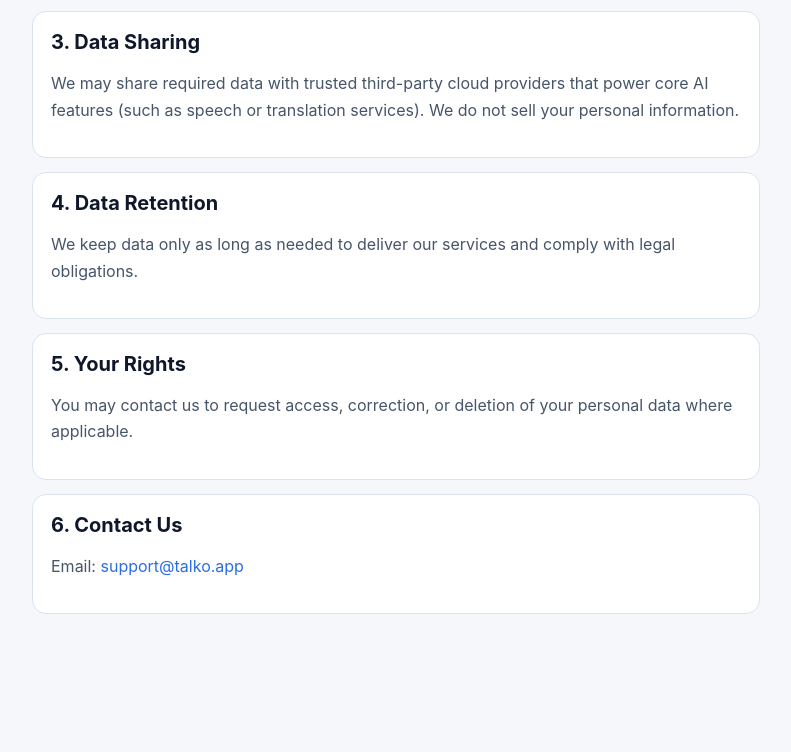
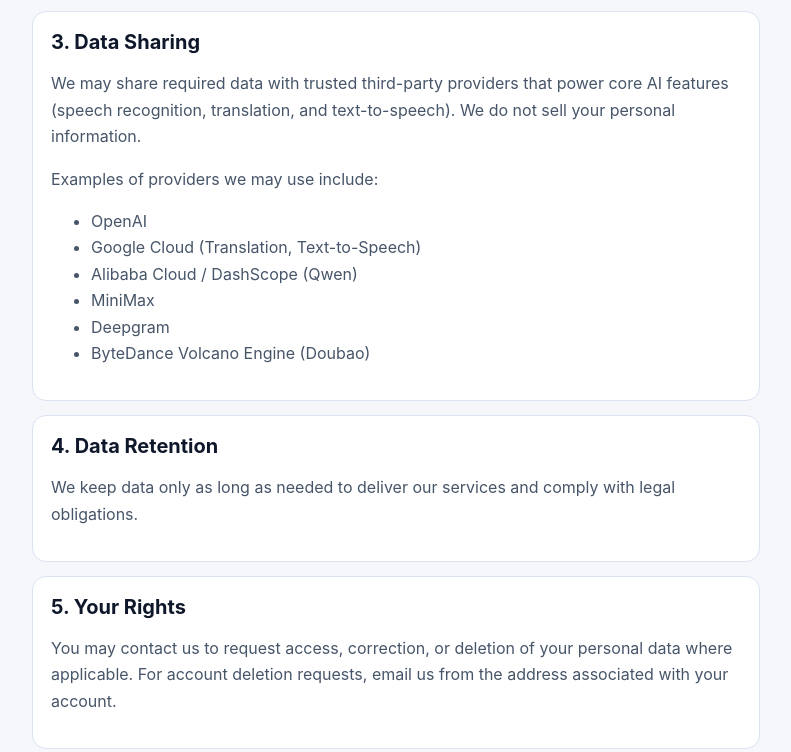
Before and after one commit to 3tulong-star/talko-site, a plain HTML site: page privacy.html in a window 1280 px wide. Shown: the part 648-1400 px from the top of the page, without its empty margins (244-1035 px from the left). Before the commit the page ends 1316 px from the top, so only its background shows below. Drawn offline with Linux system fonts and the light colour scheme.

```diff
--- a/privacy.html
+++ b/privacy.html
@@ -36,9 +36,18 @@
     <section class="card">
       <h2>3. Data Sharing</h2>
       <p>
-        We may share required data with trusted third-party cloud providers that power core AI features
-        (such as speech or translation services). We do not sell your personal information.
+        We may share required data with trusted third-party providers that power core AI features
+        (speech recognition, translation, and text-to-speech). We do not sell your personal information.
       </p>
+      <p>Examples of providers we may use include:</p>
+      <ul>
+        <li>OpenAI</li>
+        <li>Google Cloud (Translation, Text-to-Speech)</li>
+        <li>Alibaba Cloud / DashScope (Qwen)</li>
+        <li>MiniMax</li>
+        <li>Deepgram</li>
+        <li>ByteDance Volcano Engine (Doubao)</li>
+      </ul>
     </section>
 
     <section class="card">
@@ -50,7 +59,10 @@
 
     <section class="card">
       <h2>5. Your Rights</h2>
-      <p>You may contact us to request access, correction, or deletion of your personal data where applicable.</p>
+      <p>
+        You may contact us to request access, correction, or deletion of your personal data where applicable.
+        For account deletion requests, email us from the address associated with your account.
+      </p>
     </section>
 
     <section class="card">
```
